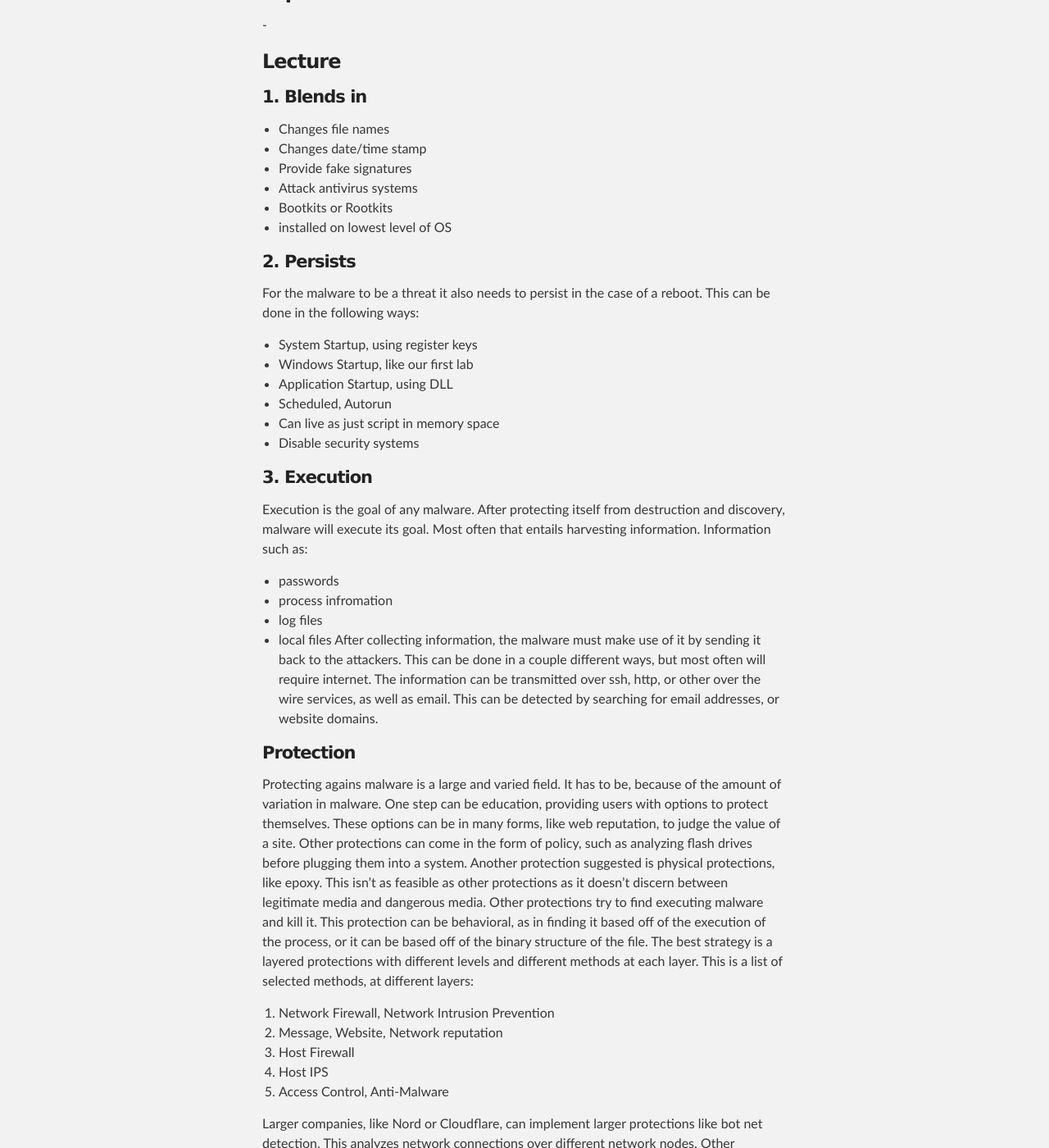
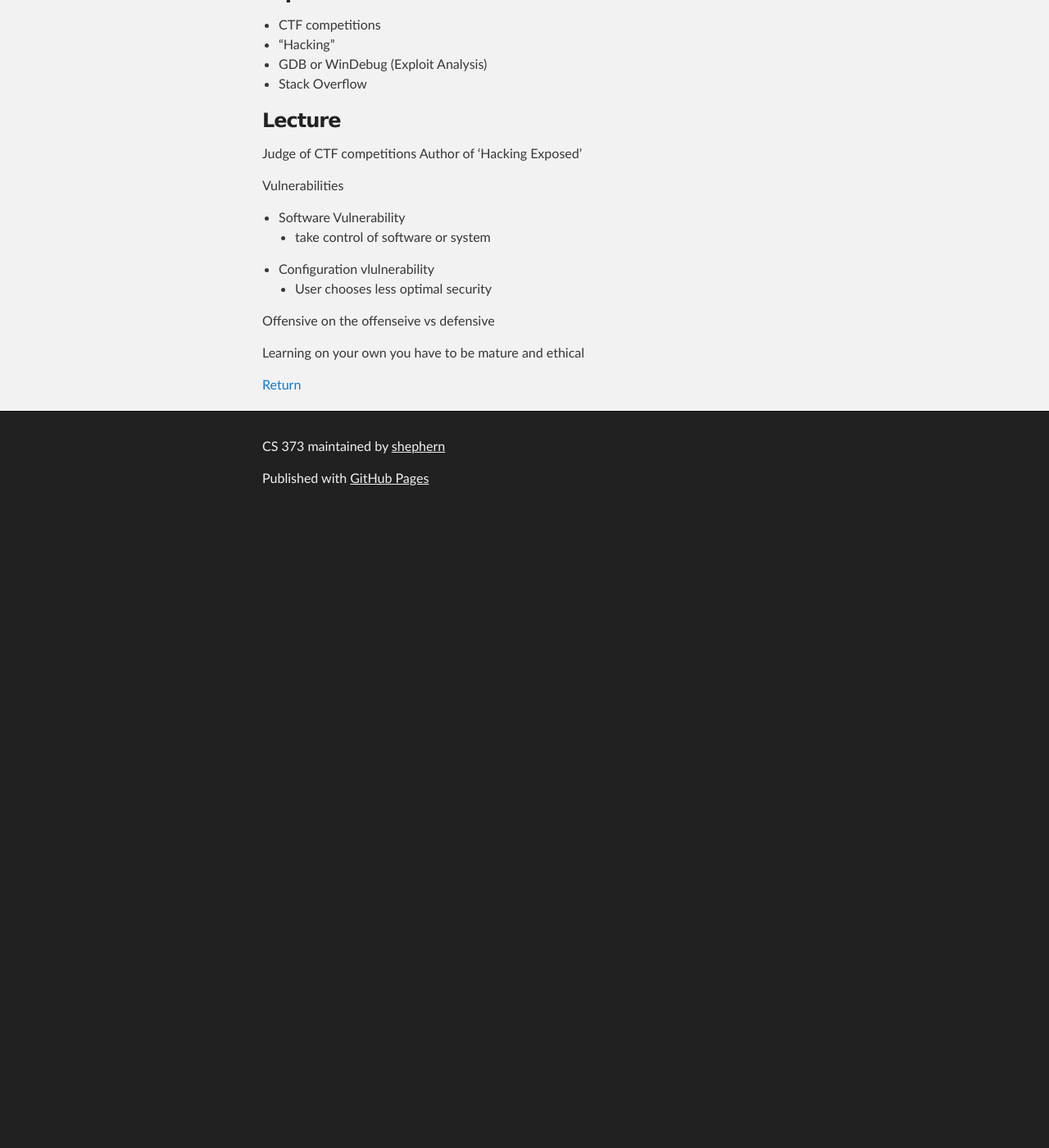
Before and after one commit to shephern/CS373, a Jekyll site: the page built from docs/software-vulnerabilities.md, in a window 1280 px wide and 1400 px high, scrolled down 437 px. Shown: the whole window at 82% size. Built offline with Jekyll 4.4.1, drawn with Linux system fonts in a browser that asks for light colours; after the commit the page ends 1067 px from its top, so only the background shows below that; some of the changed text lies outside the part shown.

Commit message:
A little more work

````diff
--- a/docs/software-vulnerabilities.md
+++ b/docs/software-vulnerabilities.md
@@ -8,136 +8,22 @@ permalink: /blog/software-vulnerabilities.html
 
 ### Topics
 
- -
+ - CTF competitions
+ - "Hacking"
+ - GDB or WinDebug (Exploit Analysis)
+ - Stack Overflow
 
 ### Lecture
 
+Judge of CTF competitions
+Author of 'Hacking Exposed'
 
+Vulnerabilities
+- Software Vulnerability
+	- take control of software or system
+- Configuration vlulnerability
+	- User chooses less optimal security
 
-#### 1. Blends in
+Offensive on the offenseive vs defensive
 
-
- - Changes file names
- - Changes date/time stamp
- - Provide fake signatures
- - Attack antivirus systems
- - Bootkits or Rootkits
-  - installed on lowest level of OS
-
-#### 2. Persists
-
-For the malware to be a threat it also needs to persist in the case of a reboot.
-This can be done in the following ways:
-
-   - System Startup, using register keys
-   - Windows Startup, like our first lab
-   - Application Startup, using DLL
-   - Scheduled, Autorun
-   - Can live as just script in memory space
-   - Disable security systems
-
-#### 3. Execution
-
-Execution is the goal of any malware.
-After protecting itself from destruction and discovery, malware will execute its goal.
-Most often that entails harvesting information.
-Information such as:
-  - passwords
-  - process infromation
-  - log files
-  - local files
-After collecting information, the malware must make use of it by sending it back to the attackers.
-This can be done in a couple different ways, but most often will require internet.
-The information can be transmitted over ssh, http, or other over the wire services, as well as email.
-This can be detected by searching for email addresses, or website domains.
-
-#### Protection
-
-Protecting agains malware is a large and varied field.
-It has to be, because of the amount of variation in malware.
-One step can be education, providing users with options to protect themselves.
-These options can be in many forms, like web reputation, to judge the value of a site.
-Other protections can come in the form of policy, such as analyzing flash drives before plugging them into a system.
-Another protection suggested is physical protections, like epoxy.
-This isn't as feasible as other protections as it doesn't discern between legitimate media and dangerous media.
-Other protections try to find executing malware and kill it.
-This protection can be behavioral, as in finding it based off of the execution of the process, or it can be based off of the binary structure of the file.
-The best strategy is a layered protections with different levels and different methods at each layer.
-This is a list of selected methods, at different layers:
-
-1. Network Firewall, Network Intrusion Prevention
-2. Message, Website, Network reputation
-3. Host Firewall
-4. Host IPS
-5. Access Control, Anti-Malware
-
-
-Larger companies, like Nord or Cloudflare, can implement larger protections like bot net detection.
-This analyzes network connections over different network nodes.
-Other methods, such as firewalls can be heavy handed, blocking the majority of incoming traffic, regardless of danger.
-These catch all methods can be fine tuned using better data.
-This is where cloud data would come in.
-Cloud data can provide hashes or decompositions of malware and inform anti-malware the nature of programs.
-
-#### Yara
-
-Yara is a Open Source language used for malware detection.
-It uses pattern matching scanning for files or memory to programs based off of rules.
-Although it can generate rules based off of samples, it is often best to make your own.
-This is because the generated rules are often large and overfit to the examples.
-To make the rules you can search for weird lines and strings that stand out.
-This can be websites or ip addresses used to send back data, or making changes to registers to persist over boots.
-
-#### Sample set 1
-
-```js
-rule BadFile
-{
-  strings:
-    $a="OFTWARE\\Boreland\\Delphi"
-    $b="Jenna Jam"
-    $c="OutOfMemory"
-  condition:
-    all of them
-}
-```
-This found all 7 in the malware folder and 0 in the System32 folder.
-This means that it is pretty good, and doesn't produce any false positives.
-Delphi is just the language that it is written in, and could match a lot.
-Not using "Jenna Jam" still gave me 0 false positives, so the other two rules are enough to target the bad files.
-Just using OutOfMemory gave me 62 false positives, which means alone it wouldn't be a good rule.
-
-#### Sample set 2
-```js
-rule BadFile
-{
-  strings:
-    $a="DownloaderActiveX"
-  condition:
-    all of them
-}
-```
-
-Flagged all samples, found none in System32, which means that it is a good rule set.
-With Yara, especially hand written, it can be hard to manually search through and find similarities.
-Machine learning can help with flagging and detection, by automatically finding similarities and reducing false positives.
-ML can also be implemented to detect what the file is doing, during execution.
-
-#### Automated Malware Analysis
-
-With 300 million unique hashes of malware currently, it is infeasible to manually detect each one individually.
-This number doesn't count infected innocent programs, which would greatly increase this number.
-
-One tool used for malware detection is Cuckoo.
-Cuckoo runs malware on multiple vms and reports the results.
-These reports can be any of the following:
-   - Queuing
-   - Screenshots
-   - Memory Dumps for volatilitys
-   - Files created and downloaded by malware
-
-This program can help define and detect interesting behavior.
-As mentioned before, these behaviors are often common:
-   1. Blend In
-   2. Persist
-   3. Execute
+Learning on your own you have to be mature and ethical
````
